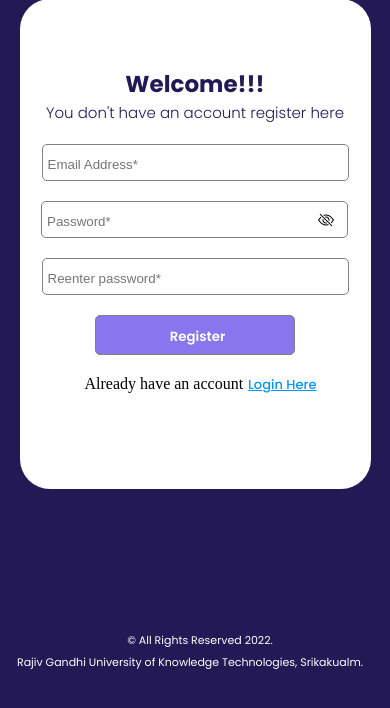
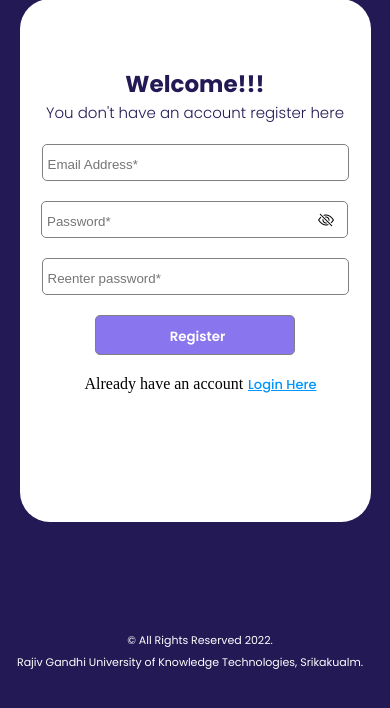
Before and after one commit to Ganeshs170220/login-and-registration-page, a PHP site: page /registerpage.php in a window 390 px wide. Shown: the part 113-821 px from the top of the page. Run offline with PHP 8.4, Linux system fonts and the light colour scheme; some libraries are stand-ins or nearby versions.

Commit message:
Update styles.css

```diff
--- a/styles.css
+++ b/styles.css
@@ -201,7 +201,7 @@ form i {
     border-radius: 30px;
     margin: auto;
     margin-top: 5vh;
-    height: 58vh;
+    height: 62vh;
     width: 100%;
     background-color: white;
     margin-right: 150px;
```
